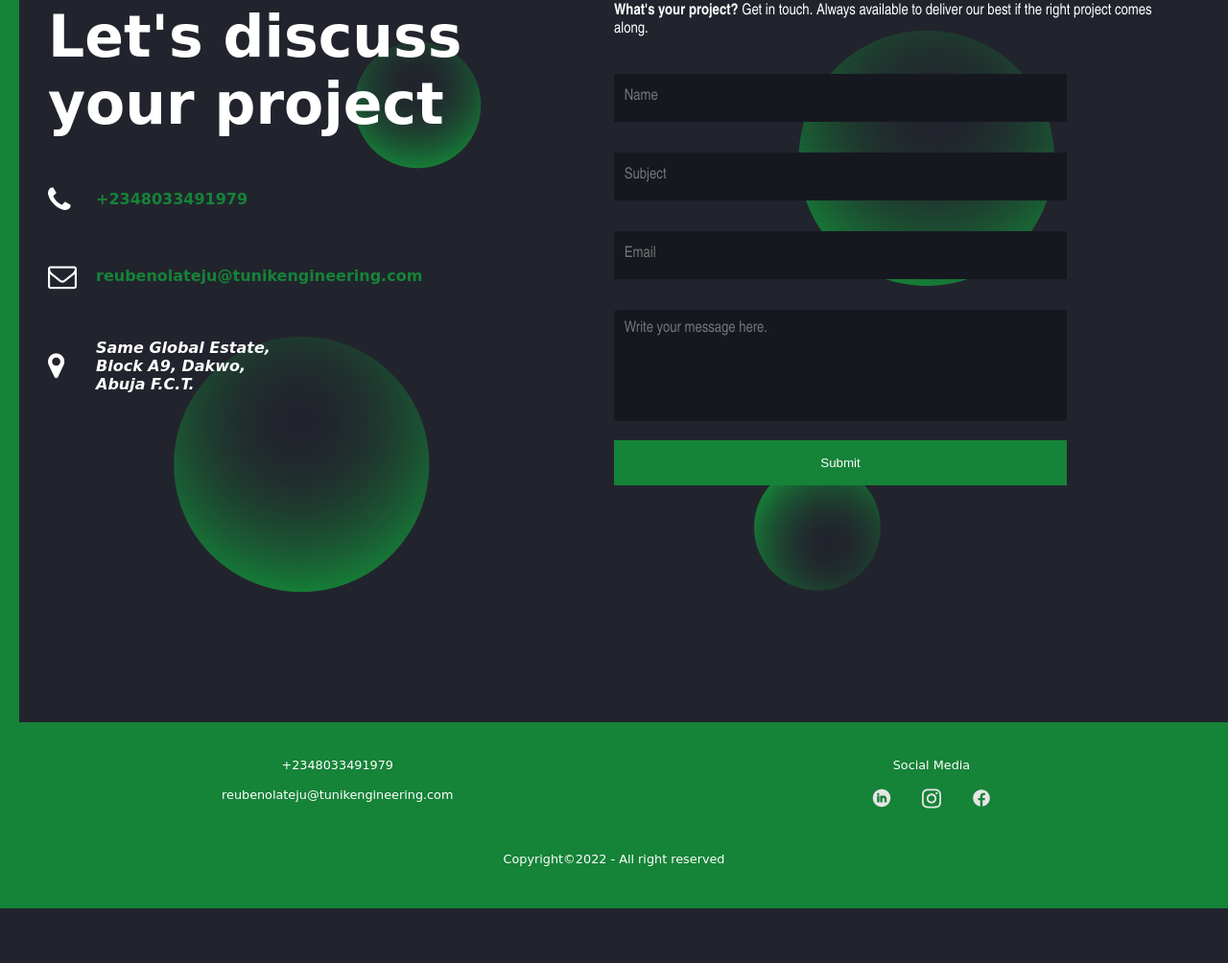
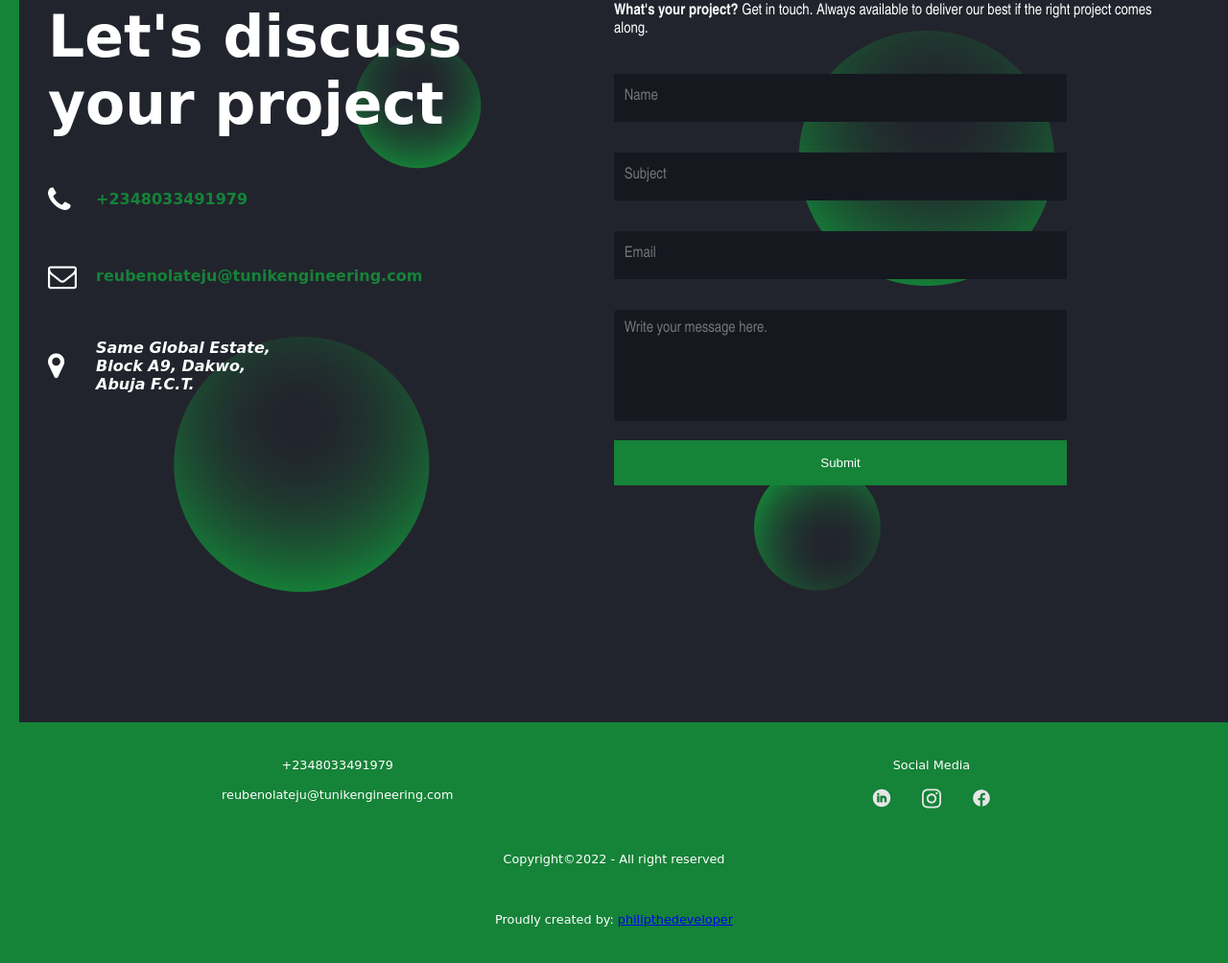
Before and after one commit to philipthedeveloper/tunik-engineering, a plain HTML site: page index.html in a window 1280 px wide. Shown: the part 4827-5831 px from the top of the page at 96% size. Before the commit the page ends 5774 px from the top, so only its background shows below. Drawn offline with Linux system fonts and the light colour scheme; a web font is replaced by a local one.

Commit message:
Add credibility

```diff
--- a/index.html
+++ b/index.html
@@ -308,6 +308,7 @@
       </div>
     </div>
     <p>Copyright&copy;2022 - All right reserved</p>
+    <p>Proudly created by: <a href="https://philipthedeveloper.netlify.app/" target="_blank">philipthedeveloper</a></p>
   </footer>
 </body>
 
```
